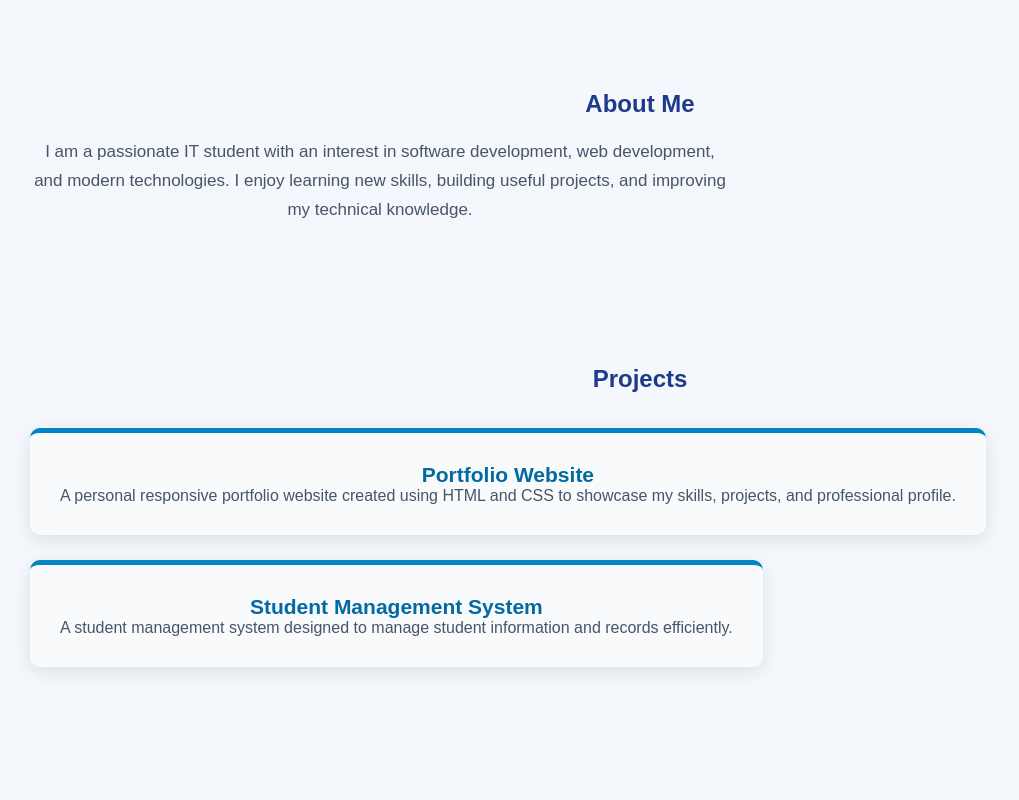
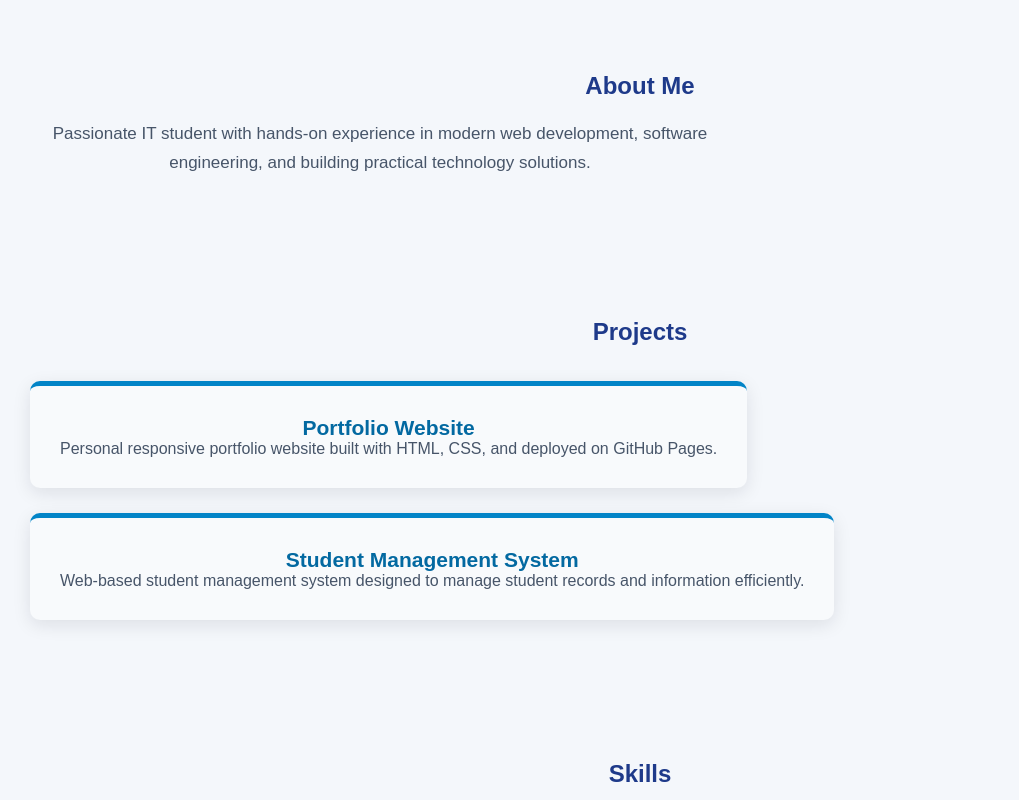
Before and after one commit to damodar16-dev/Myportfolio, a plain HTML site: page index.html in a window 1280 px wide. Shown: the part 720-1520 px from the top of the page, without its empty margins (0-1019 px from the left). Drawn offline with Linux system fonts and the light colour scheme.

Commit message:
Refactor index.html for improved structure and content

````diff
--- a/index.html
+++ b/index.html
@@ -1,27 +1,15 @@
+
 <!DOCTYPE html>
-
 <html lang="en">
-
 <head>
 <meta charset="UTF-8">
 <meta name="viewport" content="width=device-width, initial-scale=1.0">
-
-```
 <title>Damodar Gouda | Portfolio</title>
-
 <link rel="stylesheet" href="style.css">
-```
-
 </head>
-
 <body>
-
-```
-<!-- Navigation Bar -->
 <header class="navbar">
-
 <div class="logo">Damodar Gouda</div>
-
 <nav>
 <a href="#home">Home</a>
 <a href="#about">About</a>
@@ -29,140 +17,51 @@
 <a href="#skills">Skills</a>
 <a href="#contact">Contact</a>
 </nav>
-
 </header>
-
-
-<!-- Hero Section -->
 <section id="home" class="hero">
-
 <h1>Hello, I'm Damodar Gouda</h1>
-
-    <p>
-        Final Year IT Student | Software Developer | Web Developer
-    </p>
-
+<p>Final Year IT Student | Software Developer | Web Developer</p>
 <a href="#contact" class="btn">Hire Me</a>
-
 </section>
-
-
-<!-- About Section -->
 <section id="about" class="section">
-
 <h2>About Me</h2>
-
-    <p>
-        I am a passionate IT student with an interest in software
-        development, web development, and modern technologies. I enjoy
-        learning new skills, building useful projects, and improving my
-        technical knowledge.
-    </p>
-
+<p>Passionate IT student with hands-on experience in modern web development, software engineering, and building practical technology solutions.</p>
 </section>
-
-
-<!-- Projects Section -->
 <section id="projects" class="section">
-
 <h2>Projects</h2>
-
 <div class="projects-grid">
-
 <div class="card">
-
 <h3>Portfolio Website</h3>
-
-            <p>
-                A personal responsive portfolio website created using
-                HTML and CSS to showcase my skills, projects, and
-                professional profile.
-            </p>
-
+<p>Personal responsive portfolio website built with HTML, CSS, and deployed on GitHub Pages.</p>
 </div>
-
-
 <div class="card">
-
 <h3>Student Management System</h3>
-
-            <p>
-                A student management system designed to manage student
-                information and records efficiently.
-            </p>
-
+<p>Web-based student management system designed to manage student records and information efficiently.</p>
 </div>
-
 </div>
-
 </section>
-
-
-<!-- Skills Section -->
 <section id="skills" class="section">
-
 <h2>Skills</h2>
-
 <div class="skills-container">
-
-        <div class="skill">HTML &amp; CSS</div>
+<div class="skill">HTML & CSS</div>
 <div class="skill">JavaScript</div>
 <div class="skill">Python</div>
 <div class="skill">Java</div>
-        <div class="skill">Git &amp; GitHub</div>
+<div class="skill">Git & GitHub</div>
 <div class="skill">Firebase</div>
-
 </div>
-
 </section>
-
-
-<!-- Contact Section -->
-<section id="contact" class="section contact-section">
-
+<section id="contact" class="section contactsection">
 <h2>Contact Me</h2>
-
-    <form
-        class="contact-form"
-        onsubmit="event.preventDefault(); alert('Message Sent!');"
-    >
-
-        <input
-            type="text"
-            placeholder="Your Name"
-            required
-        >
-
-        <input
-            type="email"
-            placeholder="Your Email"
-            required
-        >
-
-        <textarea
-            placeholder="Your Message"
-            rows="4"
-            required
-        ></textarea>
-
-        <button type="submit" class="btn">
-            Send Message
-        </button>
-
+<form class="contact-form" onsubmit="event.preventDefault(); alert('Message Sent!');">
+<input type="text" placeholder="Your Name" required>
+<input type="email" placeholder="Your Email" required>
+<textarea placeholder="Your Message" rows="4" required></textarea>
+<button type="submit" class="btn">Send Message</button>
 </form>
-
 </section>
-
-
-<!-- Footer -->
 <footer>
-
-    <p>
-        &copy; 2026 Damodar Gouda. All rights reserved.
-    </p>
-
+<p>&copy; 2026 Damodar Gouda. All rights reserved.</p>
 </footer>
-```
-
 </body>
 </html>
````
Lines whose indentation alone changed are shown as unchanged.
